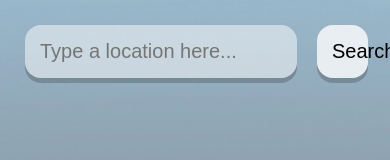
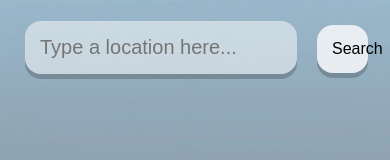
Before and after one commit to gvc222/weather-app, a React (Create React App) app: page / in a window 390 px wide. Shown: the top 160 px of the page. Built offline with nearby package versions, Linux system fonts and the light colour scheme; no server answers; a web font is replaced by a local one.

Commit message:
search box font size responsive

```diff
--- a/src/App.css
+++ b/src/App.css
@@ -82,7 +82,7 @@ main {
   border-radius: 16px 16px 16px 16px;
 
 
-  font-size: 20px;
+  font-size: 100%;
   box-shadow: 0px 5px rgba(0, 0, 0, 0.2);
   transition: 0.4s ease-out;
 }
```
